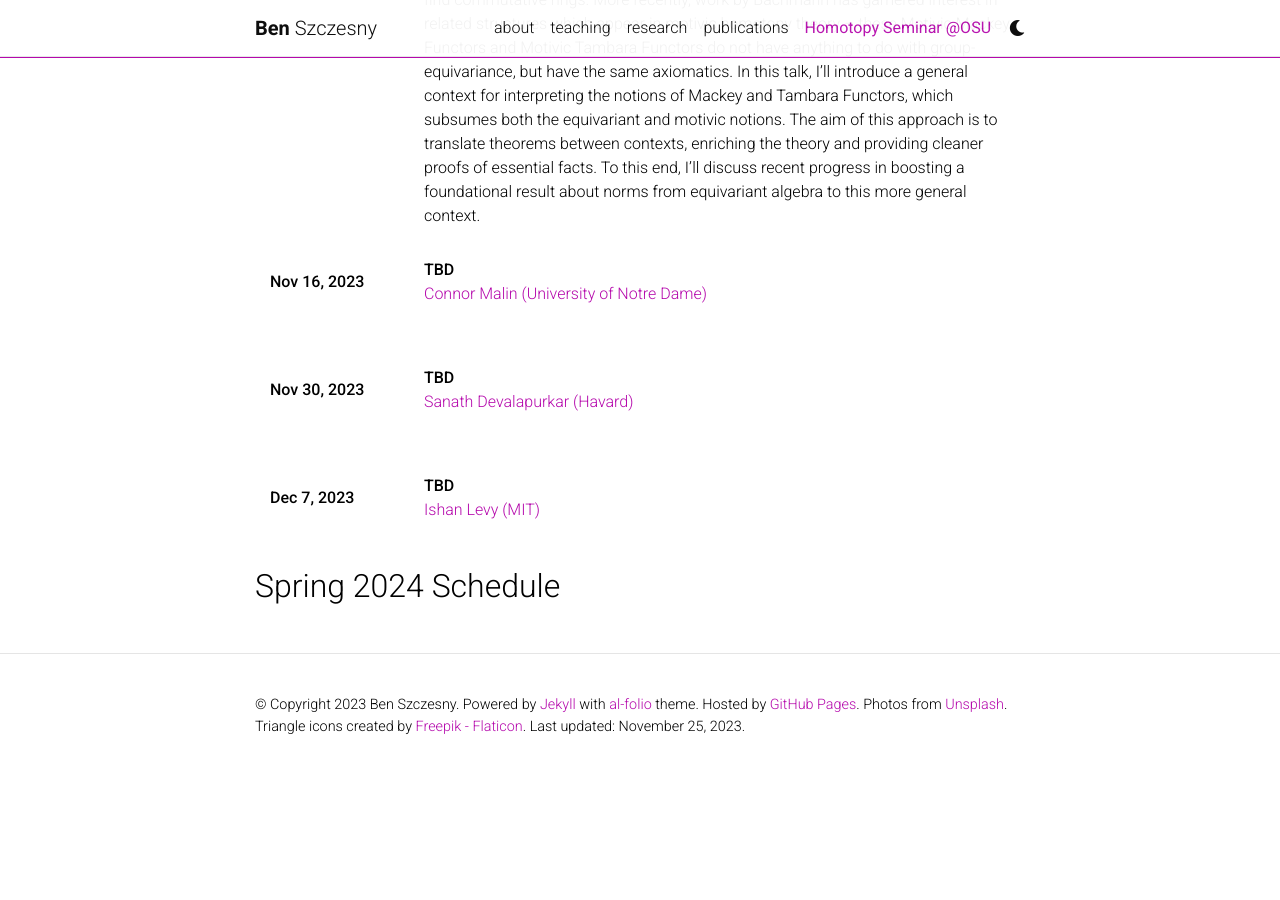
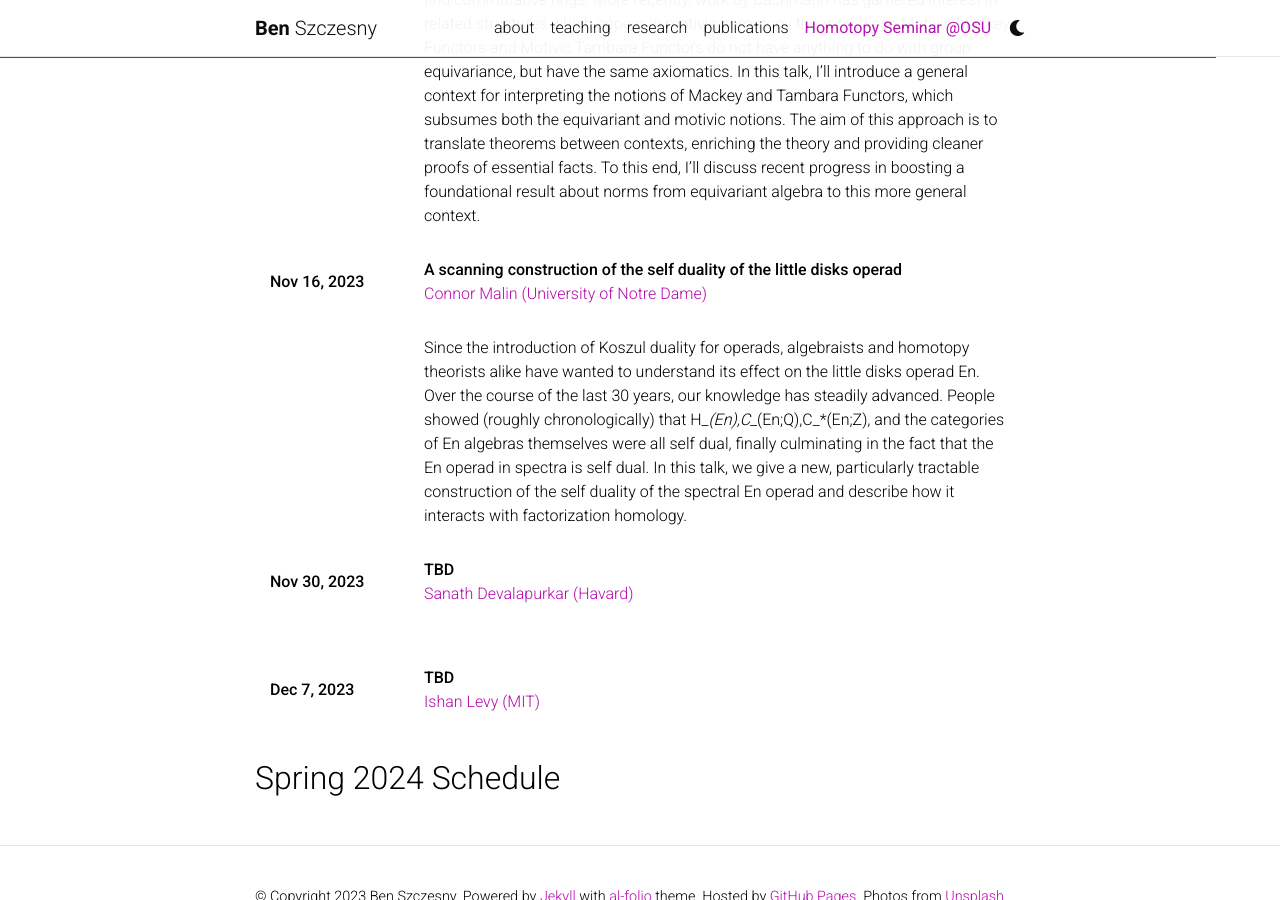
Before and after one commit to BenSzczesny/BenSzczesny.github.io, a Jekyll site: the page built from _pages/homotopyseminar.md, in a window 1280 px wide and 900 px high, scrolled down 1316 px. Built offline with Jekyll 4.4.1, drawn with Linux system fonts in a browser that asks for light colours; comment, search, counter and statistics services are not loaded; a style sheet for code colours, icons or effects is not loaded; before the commit the page ends 2094 px from its top, so only the background shows below that.

Commit message:
update connor details

```diff
--- a/_pages/homotopyseminar.md
+++ b/_pages/homotopyseminar.md
@@ -51,7 +51,7 @@ In this talk I will forgo the physics aspect completely and instead focus on the
 <tr>
 <td markdown="span">**Nov 2, 2023**</td>
 <td markdown="span">
-Mackey and Tambara Functors Beyond Equivariant Homotopy <br> [Ben Spitz (University of California, Los Angeles)](https://www.math.ucla.edu/~benspitz/) </td>
+**Mackey and Tambara Functors Beyond Equivariant Homotopy** <br> [Ben Spitz (University of California, Los Angeles)](https://www.math.ucla.edu/~benspitz/) </td>
 </tr>
 <tr>
 <td></td>
@@ -63,12 +63,12 @@ Mackey and Tambara Functors Beyond Equivariant Homotopy <br> [Ben Spitz (Univers
 <tr>
 <td markdown="span">**Nov 16, 2023**</td>
 <td markdown="span">
-**TBD** <br> [Connor Malin (University of Notre Dame)](https://cwmalin214.github.io/) </td>
+**A scanning construction of the self duality of the little disks operad** <br> [Connor Malin (University of Notre Dame)](https://cwmalin214.github.io/) </td>
 </tr>
 <tr>
 <td></td>
 <td markdown="span">
-<!-- Abstract Here-->
+Since the introduction of Koszul duality for operads, algebraists and homotopy theorists alike have wanted to understand its effect on the little disks operad En. Over the course of the last 30 years, our knowledge has steadily advanced. People showed (roughly chronologically) that H_*(En),C_*(En;Q),C_*(En;Z), and the categories of En algebras themselves were all self dual, finally culminating in the fact that the En operad in spectra is self dual. In this talk, we give a new, particularly tractable construction of the self duality of the spectral En operad and describe how it interacts with factorization homology.
 </td>
 </tr>
 
```
